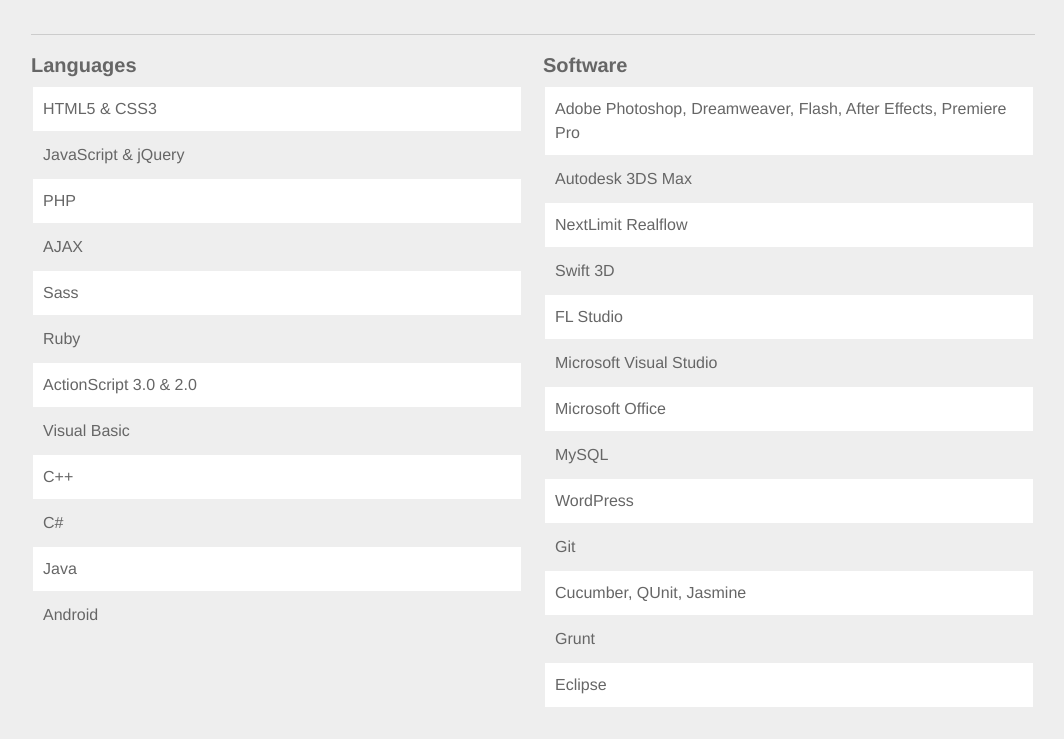
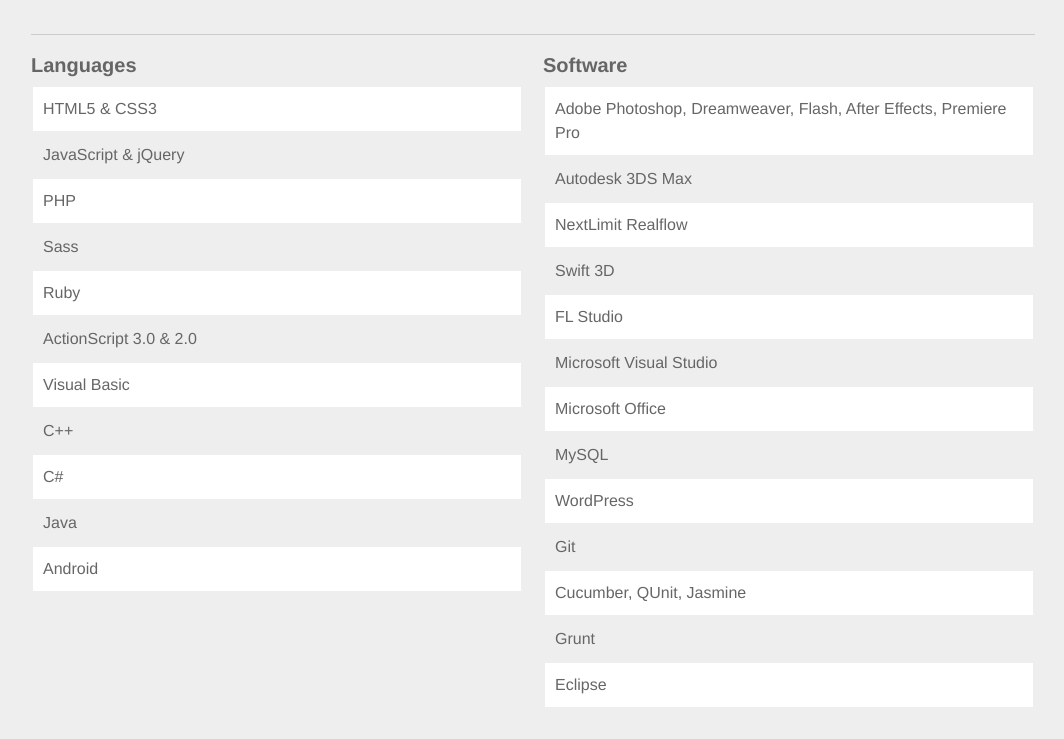
Before and after one commit to jamesl1001/jalproductions, a PHP site: page /about in a window 1280 px wide. Shown: the part 634-1373 px from the top of the page, without its empty margins (107-1171 px from the left). Run offline with PHP 8.4, Linux system fonts and the light colour scheme; data that the repository does not hold is empty; style sheets or scripts are compiled from the project's sources; some libraries are stand-ins or nearby versions.

Commit message:
AJAX isn't a language

```diff
--- a/about.php
+++ b/about.php
@@ -83,9 +83,6 @@
                             <td>PHP</td>
                         </tr>
                         <tr>
-                            <td>AJAX</td>
-                        </tr>
-                        <tr>
                             <td>Sass</td>
                         </tr>
                         <tr>
```
